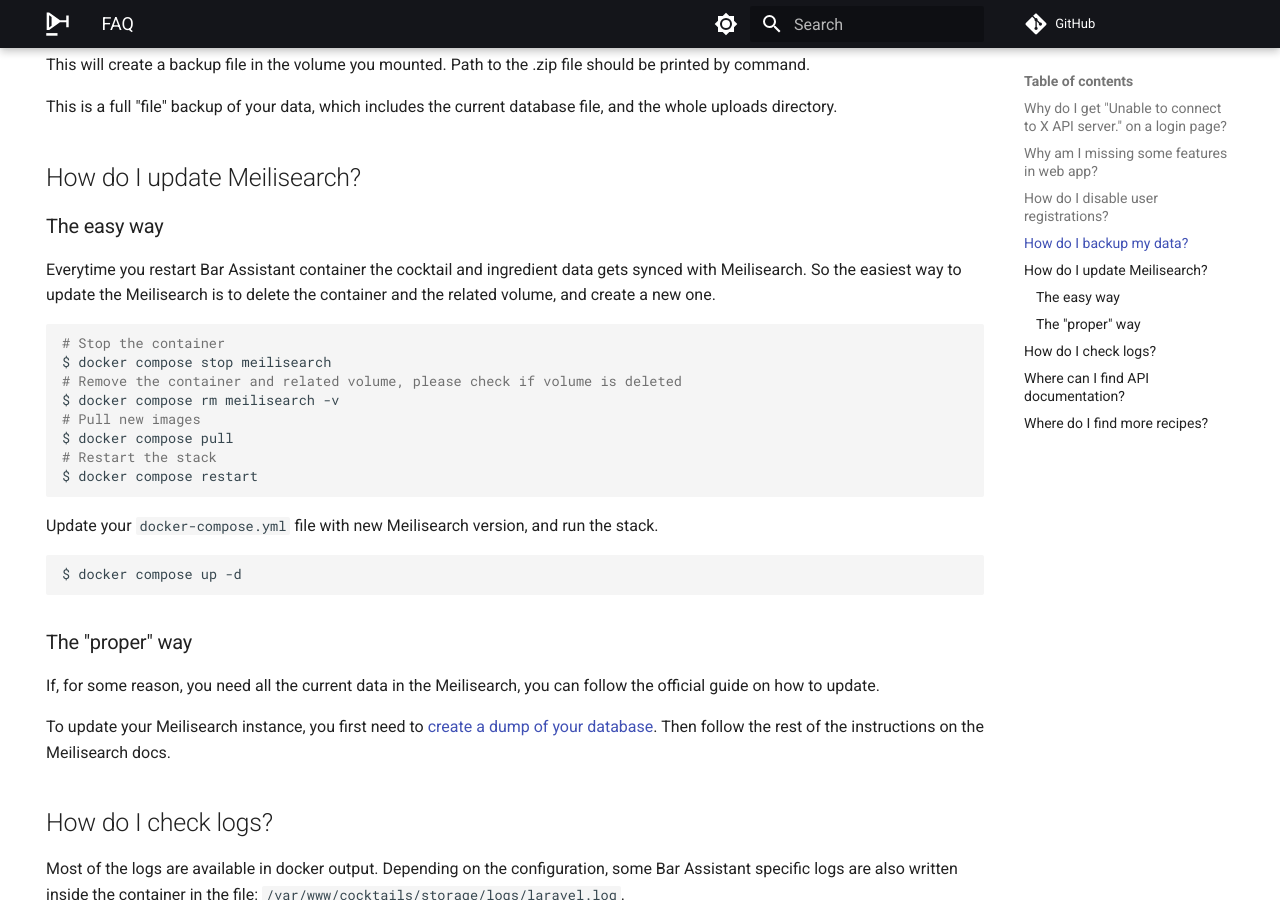
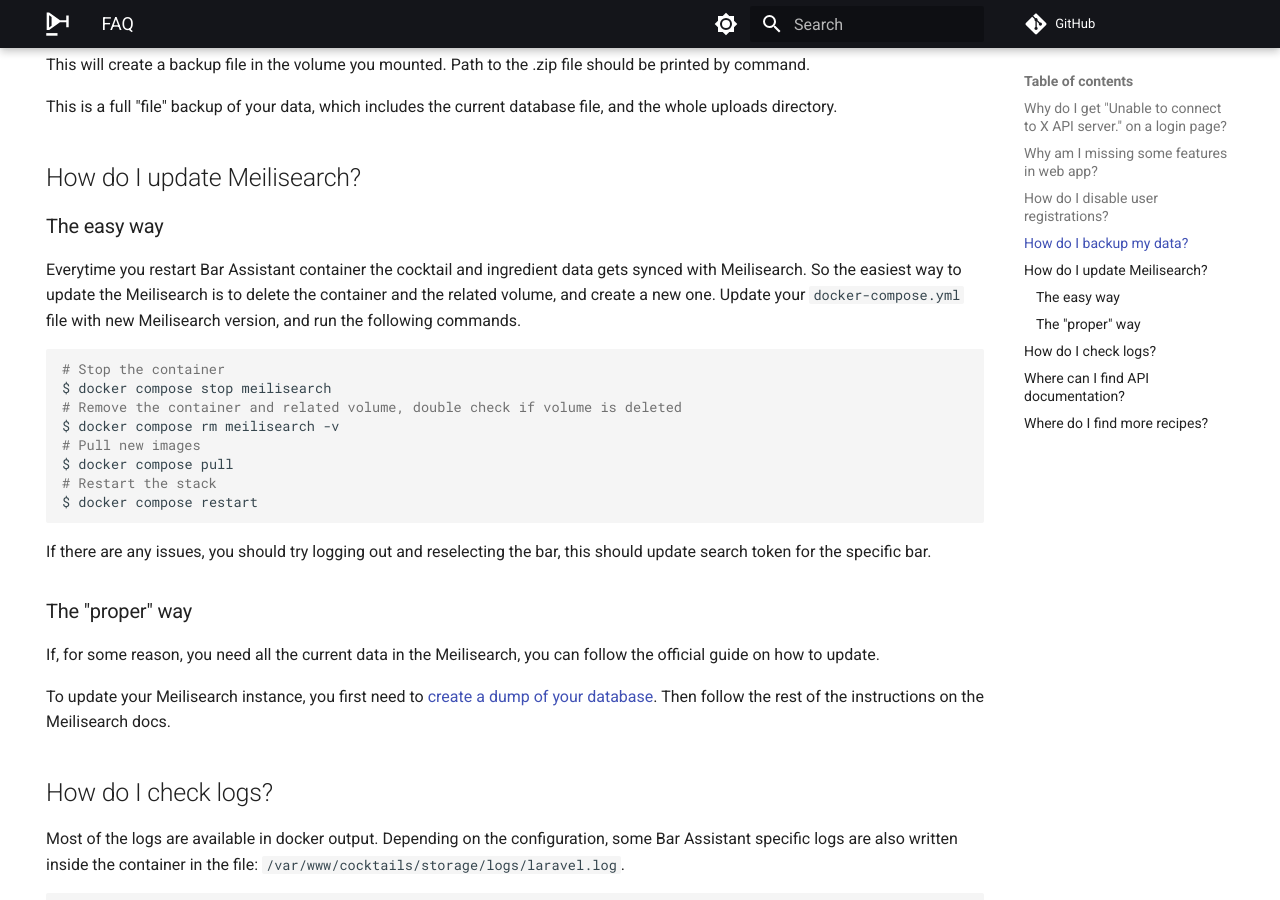
Before and after one commit to bar-assistant/docs, an MkDocs documentation site: the page built from docs/faq.md, in a window 1280 px wide and 900 px high, scrolled down 1064 px. Built offline with MkDocs 1.6.1 and Material for MkDocs 9.7.7, drawn with Linux system fonts in a browser that asks for light colours; comment, search, counter and statistics services are not loaded.

Commit message:
Update meilisearch update steps

````diff
--- a/docs/faq.md
+++ b/docs/faq.md
@@ -46,12 +46,12 @@
 
 ### The easy way
 
-Everytime you restart Bar Assistant container the cocktail and ingredient data gets synced with Meilisearch. So the easiest way to update the Meilisearch is to delete the container and the related volume, and create a new one.
+Everytime you restart Bar Assistant container the cocktail and ingredient data gets synced with Meilisearch. So the easiest way to update the Meilisearch is to delete the container and the related volume, and create a new one. Update your `docker-compose.yml` file with new Meilisearch version, and run the following commands.
 
 ``` bash
 # Stop the container
 $ docker compose stop meilisearch
-# Remove the container and related volume, please check if volume is deleted
+# Remove the container and related volume, double check if volume is deleted
 $ docker compose rm meilisearch -v
 # Pull new images
 $ docker compose pull
@@ -59,11 +59,7 @@
 $ docker compose restart
 ```
 
-Update your `docker-compose.yml` file with new Meilisearch version, and run the stack.
-
-``` bash
-$ docker compose up -d
-```
+If there are any issues, you should try logging out and reselecting the bar, this should update search token for the specific bar.
 
 ### The "proper" way
 
````
